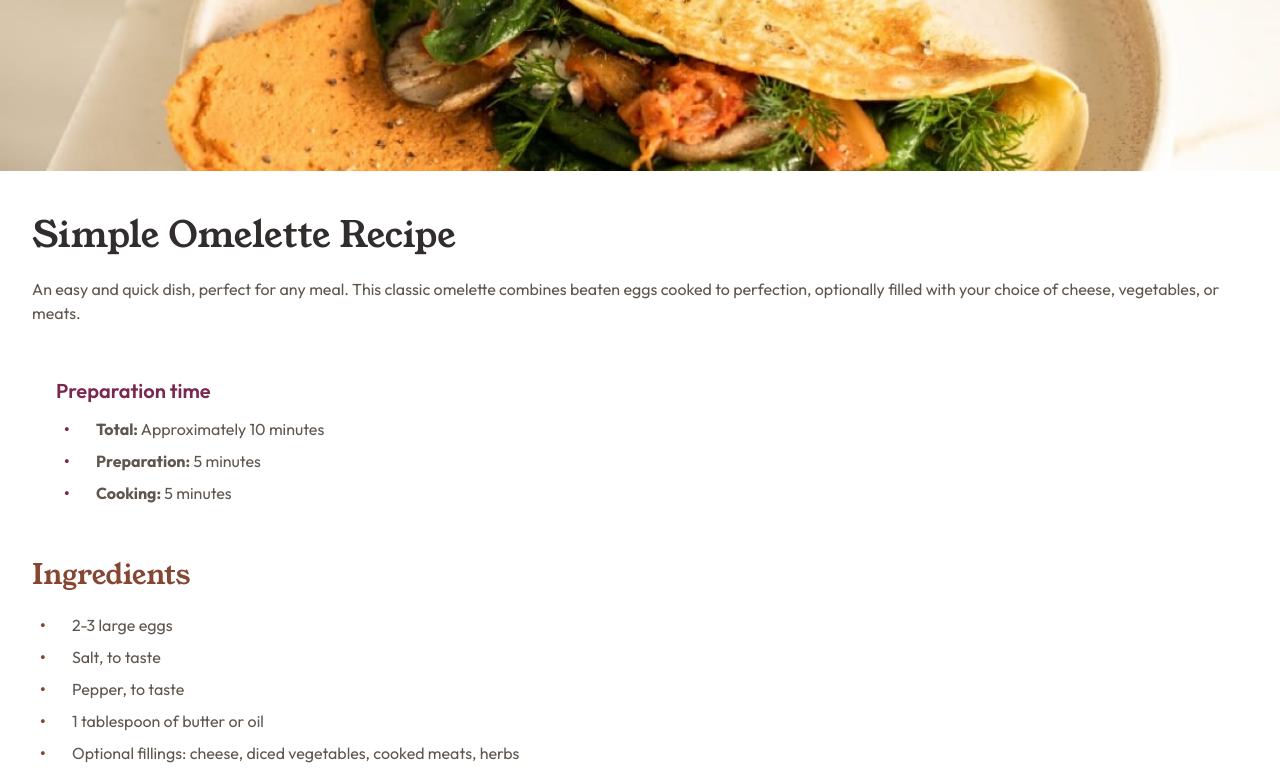
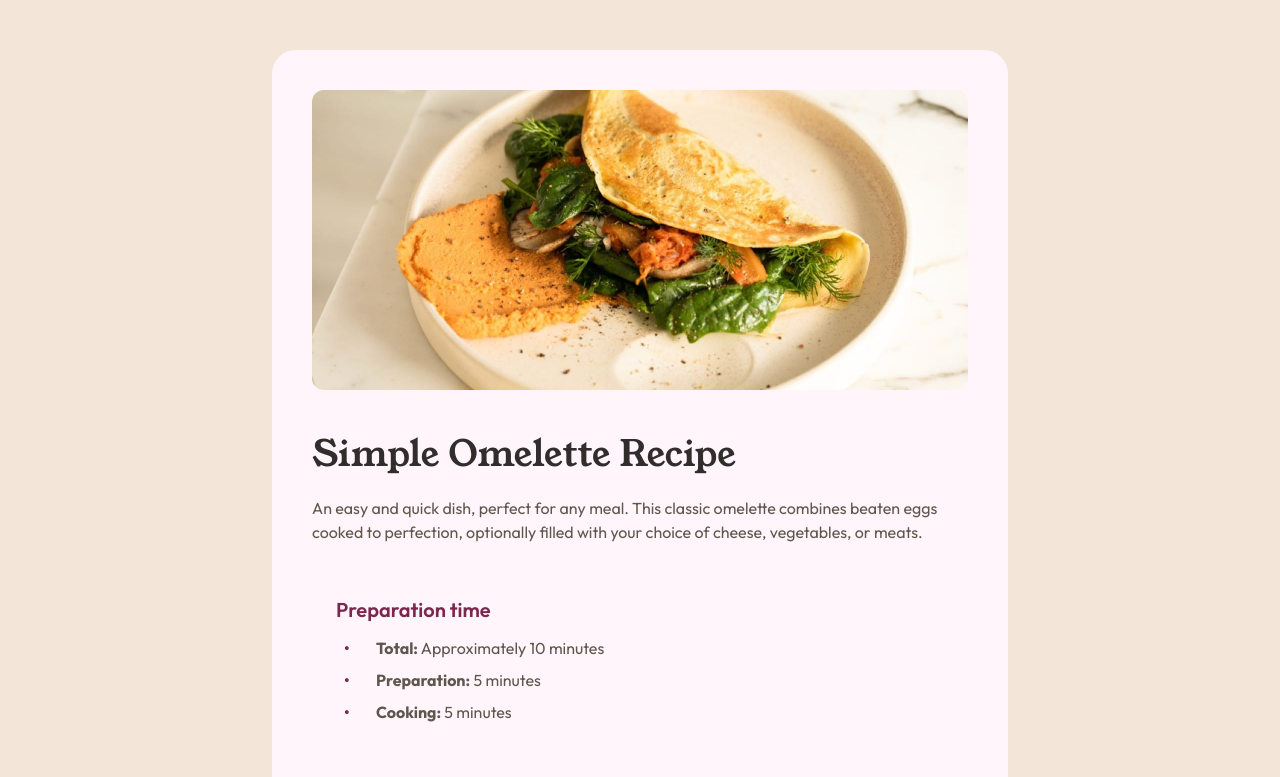
Before and after one commit to julianesilvac75/recipe-page, a plain HTML site: page index.html in a window 1280 px wide. Shown: the top 777 px of the page. Drawn offline with Linux system fonts and the light colour scheme.

Commit message:
style: container size on bigger screens

```diff
--- a/index.html
+++ b/index.html
@@ -17,6 +17,7 @@
 </head>
 <body>
   <main>
+    <div class="content-container">
       <img class="dish-image" src="./assets/images/image-omelette.jpeg" alt="Omelette photo">
       <article class="recipe-container">
         <section class="recipe-description">
@@ -97,6 +98,7 @@
           </table>
         </section>
       </article>
+    </div>
   </main>
 
   <footer class="attribution">
--- a/styles/style.css
+++ b/styles/style.css
@@ -1,8 +1,10 @@
 :root {
   --dark-charcoal: hsl(24, 5%, 18%);
+  --dark-raspberry: hsl(332, 51%, 32%);
+  --eggshell: hsl(30, 54%, 90%);
+  --nutmeg: hsl(14, 45%, 36%);
+  --rose-white: hsl(330, 100%, 98%);
   --wenge-brown: hsl(30, 10%, 34%);
-  --dark-raspberry: hsl(332, 51%, 32%);
-  --nutmeg: hsl(14, 45%, 36%);
   --white-coffee: hsl(30, 18%, 87%);
 }
 
@@ -13,9 +15,19 @@
 }
 
 body {
+  background-color: var(--eggshell);
   color: var(--wenge-brown);
   font-family: 'Outfit', sans-serif;
   line-height: 150%;
+}
+
+main {
+  justify-content: center;
+  display: flex;
+}
+
+.content-container {
+  background-color: var(--rose-white);
 }
 
 .dish-image {
@@ -171,3 +183,22 @@ footer a {
 footer a:hover {
   color: var(--nutmeg);
 }
+
+@media (min-width: 736px) {
+  .content-container {
+    border-radius: 1.5rem;
+    margin: 50px;
+    padding: 2.5rem;
+    width: 736px;
+  }
+
+  .dish-image {
+    border-radius: 0.75rem;
+    height: 300px;
+  }
+
+  .recipe-container {
+    padding: 0;
+    padding-top: 2.5rem;
+  }
+}
```
Lines whose indentation alone changed are shown as unchanged.
